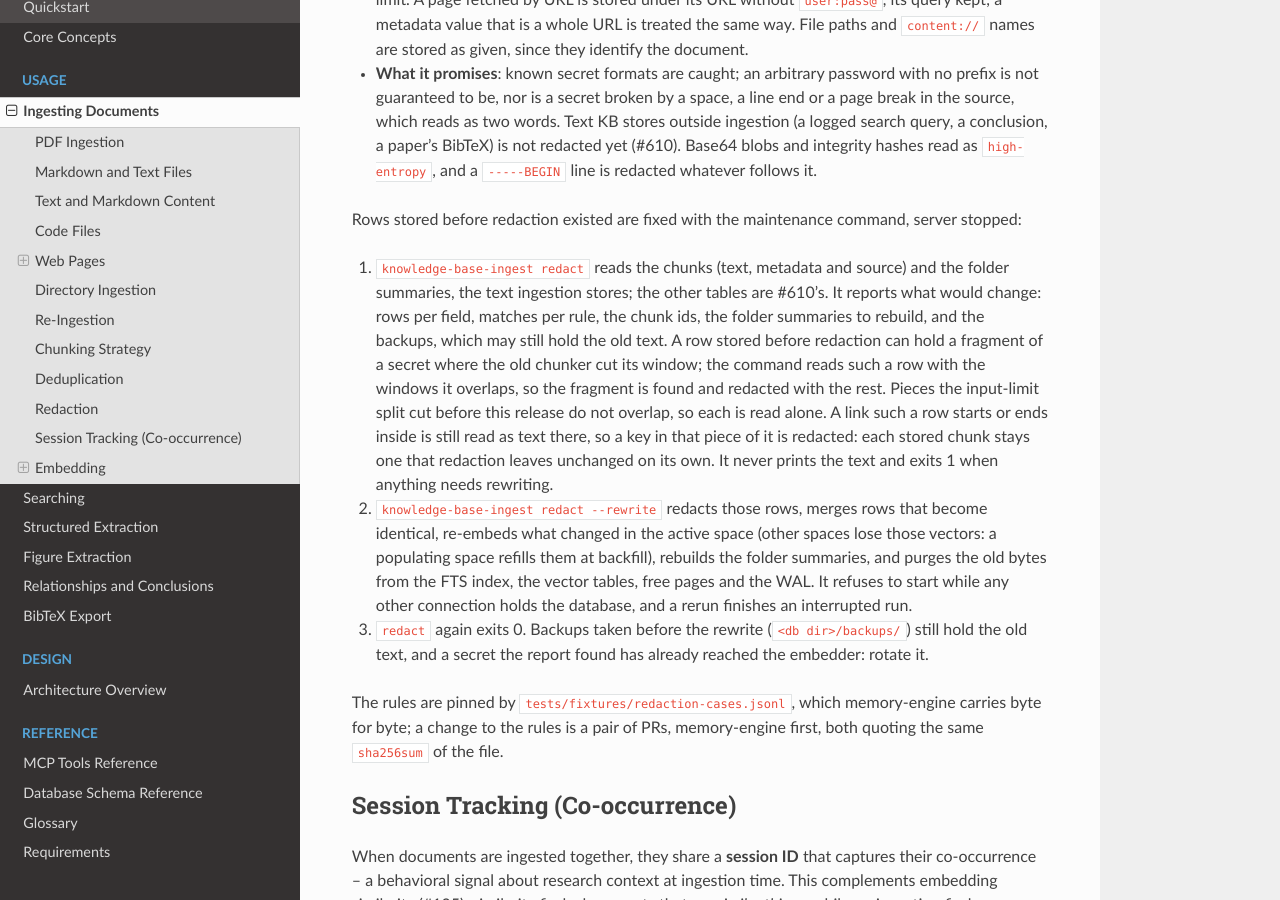
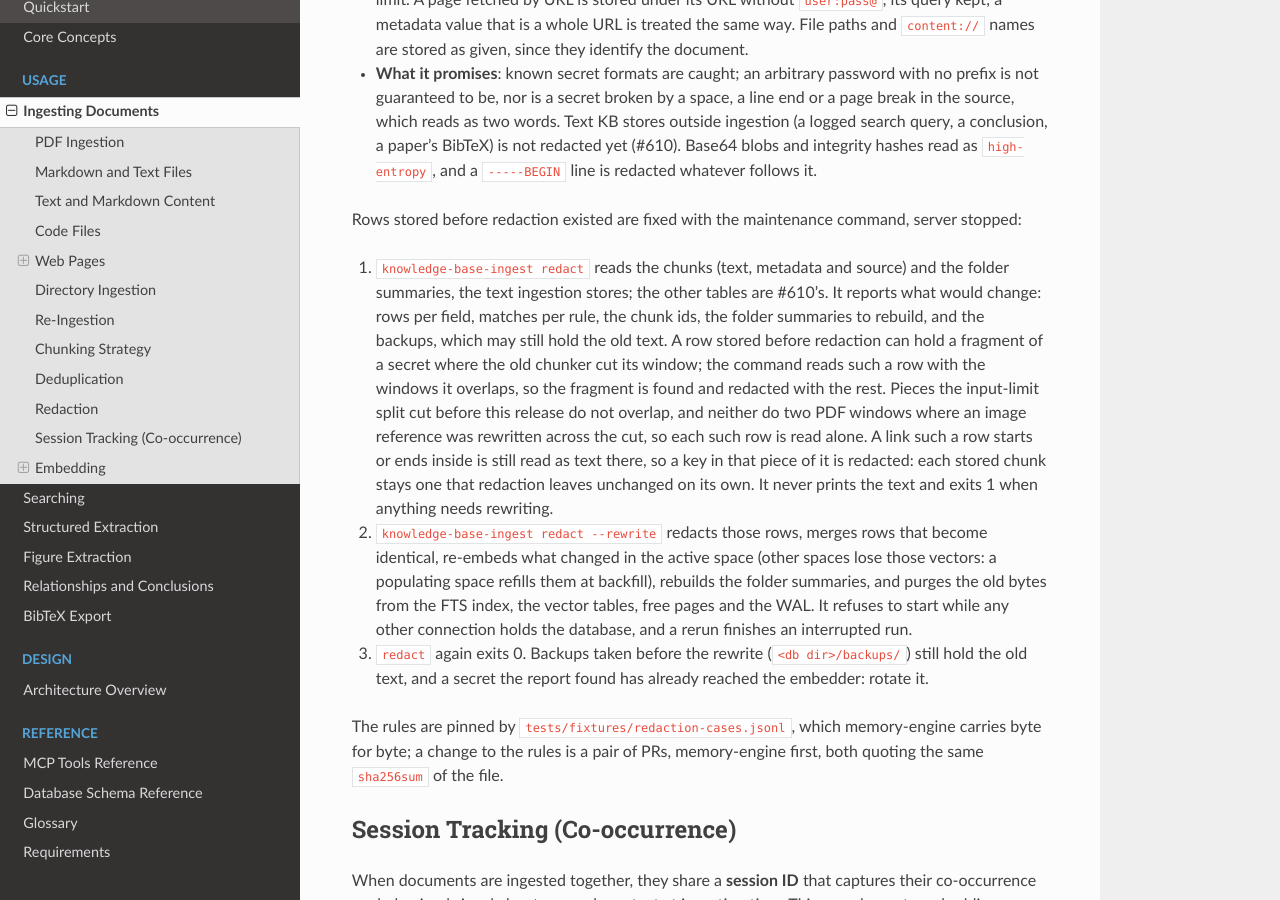
Before and after one commit to dutiona/knowledge-base, a Sphinx documentation site: the page built from docs/usage/ingesting-documents.md, in a window 1280 px wide and 900 px high, scrolled down 7241 px. Built offline with Sphinx 7.4.7 and the Read the Docs theme 3.1.0, drawn with Linux system fonts in a browser that asks for light colours.

Commit message:
docs(ingest): name the PDF windows an image reference rewrite left unpaired
Raised by the round-12 review.

```diff
--- a/docs/usage/ingesting-documents.md
+++ b/docs/usage/ingesting-documents.md
@@ -241,7 +241,7 @@ Before KB embeds or stores an ingested document's text, it replaces token-shaped
 
 Rows stored before redaction existed are fixed with the maintenance command, server stopped:
 
-1. `knowledge-base-ingest redact` reads the chunks (text, metadata and source) and the folder summaries, the text ingestion stores; the other tables are #610's. It reports what would change: rows per field, matches per rule, the chunk ids, the folder summaries to rebuild, and the backups, which may still hold the old text. A row stored before redaction can hold a fragment of a secret where the old chunker cut its window; the command reads such a row with the windows it overlaps, so the fragment is found and redacted with the rest. Pieces the input-limit split cut before this release do not overlap, so each is read alone. A link such a row starts or ends inside is still read as text there, so a key in that piece of it is redacted: each stored chunk stays one that redaction leaves unchanged on its own. It never prints the text and exits 1 when anything needs rewriting.
+1. `knowledge-base-ingest redact` reads the chunks (text, metadata and source) and the folder summaries, the text ingestion stores; the other tables are #610's. It reports what would change: rows per field, matches per rule, the chunk ids, the folder summaries to rebuild, and the backups, which may still hold the old text. A row stored before redaction can hold a fragment of a secret where the old chunker cut its window; the command reads such a row with the windows it overlaps, so the fragment is found and redacted with the rest. Pieces the input-limit split cut before this release do not overlap, and neither do two PDF windows where an image reference was rewritten across the cut, so each such row is read alone. A link such a row starts or ends inside is still read as text there, so a key in that piece of it is redacted: each stored chunk stays one that redaction leaves unchanged on its own. It never prints the text and exits 1 when anything needs rewriting.
 2. `knowledge-base-ingest redact --rewrite` redacts those rows, merges rows that become identical, re-embeds what changed in the active space (other spaces lose those vectors: a populating space refills them at backfill), rebuilds the folder summaries, and purges the old bytes from the FTS index, the vector tables, free pages and the WAL. It refuses to start while any other connection holds the database, and a rerun finishes an interrupted run.
 3. `redact` again exits 0. Backups taken before the rewrite (`<db dir>/backups/`) still hold the old text, and a secret the report found has already reached the embedder: rotate it.
 
```
